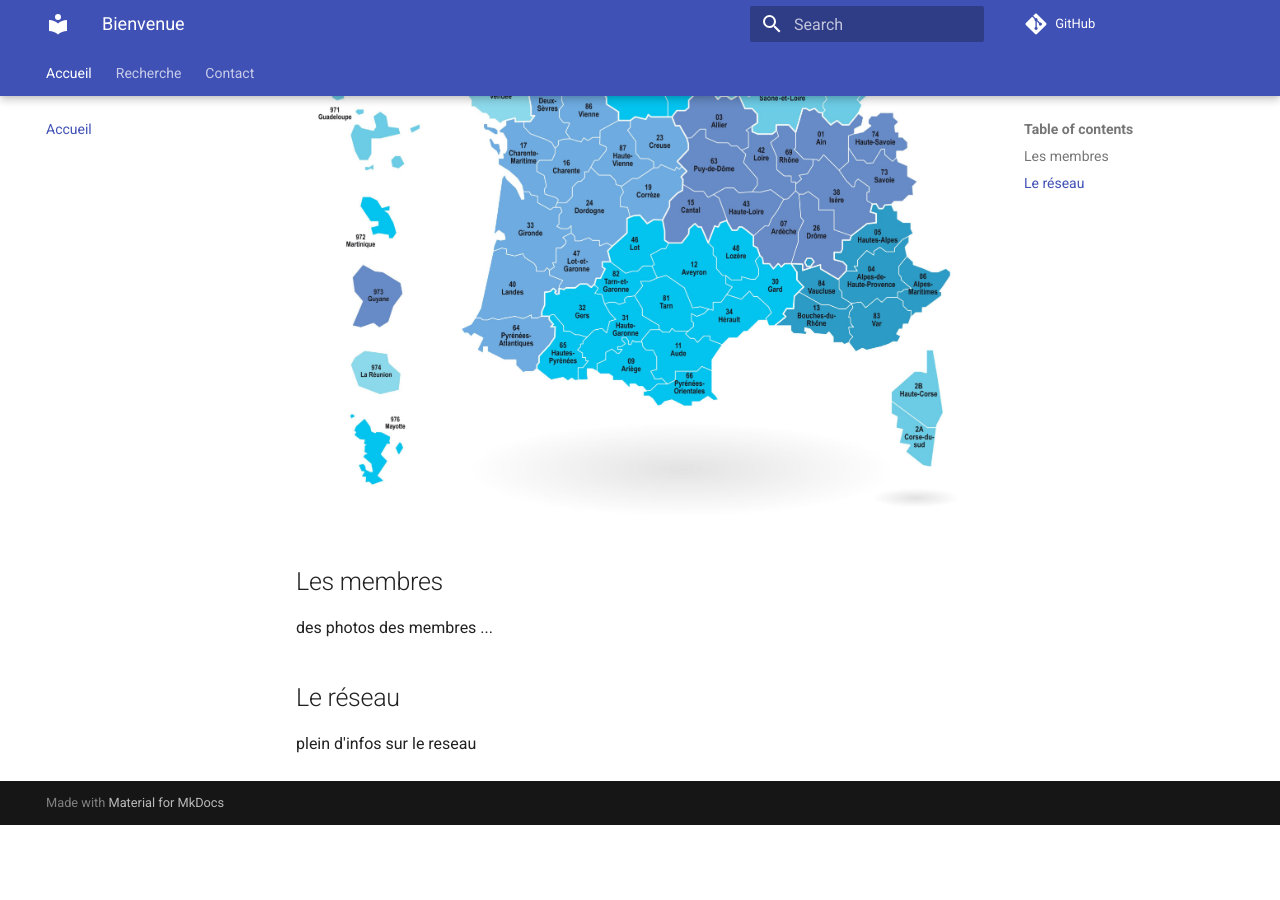
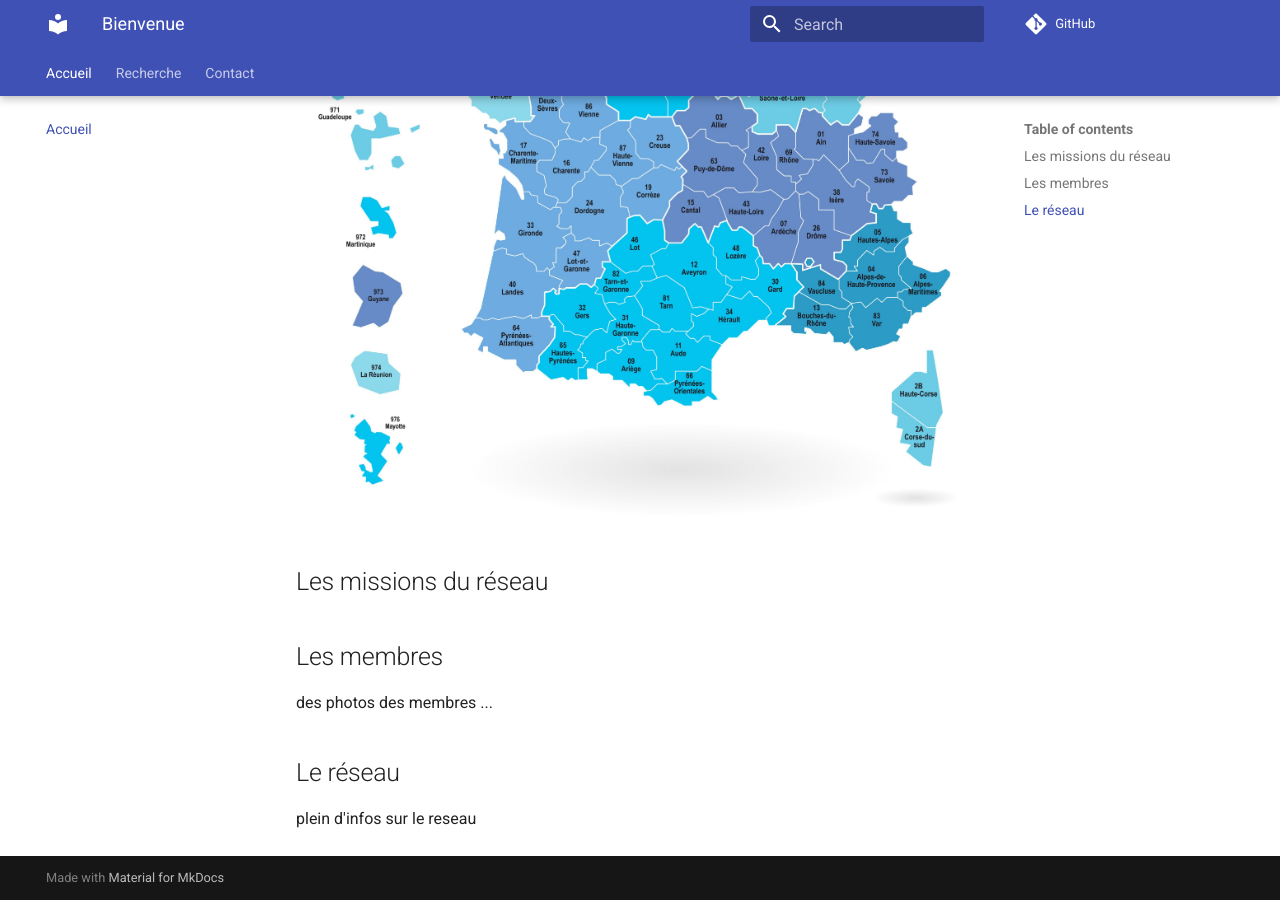
Before and after one commit to CHU-Brest/pantogether, an MkDocs documentation site: the page built from docs/index.md, in a window 1280 px wide and 900 px high, scrolled down 705 px. Built offline with MkDocs 1.6.1 and Material for MkDocs 9.7.7, drawn with Linux system fonts in a browser that asks for light colours; comment, search, counter and statistics services are not loaded; before the commit the page ends 1530 px from its top, so only the background shows below that.

Commit message:
Update index.md

```diff
--- a/docs/index.md
+++ b/docs/index.md
@@ -20,7 +20,7 @@
 
 ![](assets/carte.jpg)
 
-
+## Les missions du réseau
 
 ## Les membres
 
```
